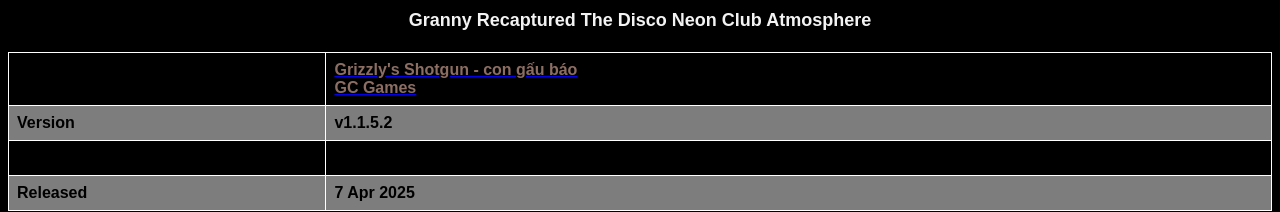
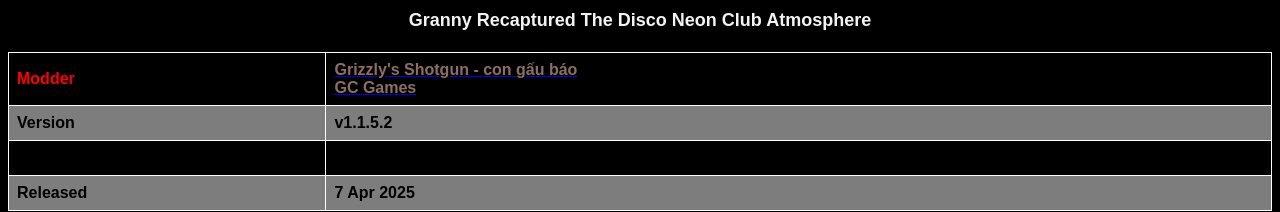
Before and after one commit to ZT6RE/ZT6RE.github.io, a plain HTML site: page index.html in a window 1280 px wide. Shown: the part 158-370 px from the top of the page. Drawn offline with Linux system fonts and the light colour scheme.

Commit message:
Add files via upload

```diff
--- a/index.html
+++ b/index.html
@@ -29,7 +29,7 @@
 </style>
  </span><table id="simple_table">
 <tbody><tr>
-	<td><span style="font-family: arial;"><b><span style="color: #000000;">Modder</span></b></span></td>
+	<td><span style="color: red; font-family: arial;"><b>Modder</b></span></td>
 	<td><span style="font-family: arial;"><b><a href="https://www.youtube.com/@grandpa_balls_shooter" target="_blank"><span style="color: #8d6e63;">Grizzly's Shotgun - con gấu báo</span></a><br /><a href="https://www.youtube.com/@GCGAMESPLAY1" target="_blank"><span style="color: #8d6e63;">GC Games</span></a></b></span></td>
 </tr>
 <tr>
```
